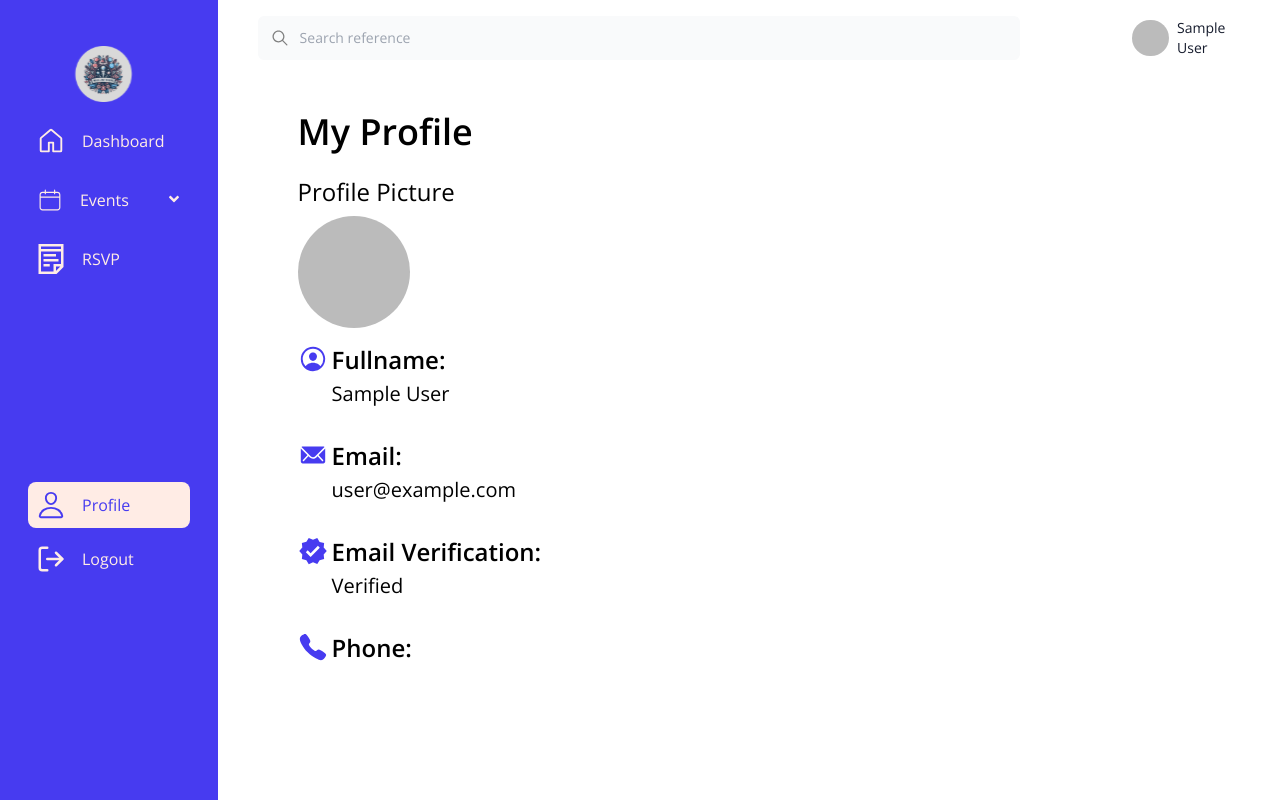
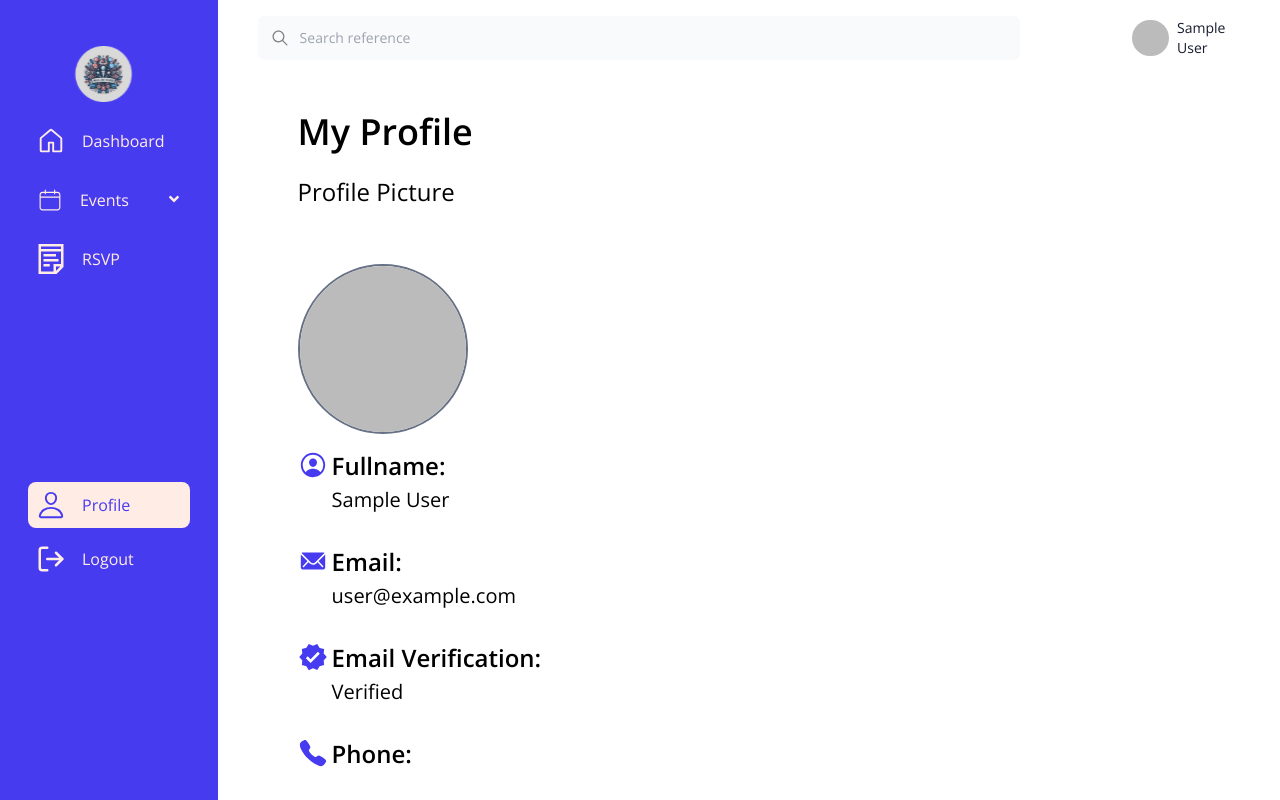
Before and after one commit to Areebah-snow/adch-group-5, a React (Vite) app: page /profile in a window 1280 px wide. Built offline with nearby package versions, Linux system fonts and the light colour scheme; no server answers; sample sign-in values are in the browser's storage.

Commit message:
updated profile edit section

```diff
--- a/src/Components/imageUpload/Profile.jsx
+++ b/src/Components/imageUpload/Image.jsx
@@ -5,9 +5,11 @@ import LeftContent from "../../assets/Left Content.png";
 import RightContent from "../../assets/Right Content.png";
 import { ToastContainer, Zoom, toast } from "react-toastify";
 
-const Profile = ({ setPhotoURL }) => {
+const Image = ({ setPhotoURL, circle, photoURL, editMode }) => {
   const avatarUrl = useRef("");
   const [modalOpen, setModalOpen] = useState(false);
+  avatarUrl.current = photoURL;
+
   const uploadImage = () => {
     const blob = new Blob([avatarUrl.current], { type: "image/jpeg" });
     const data = new FormData();
@@ -49,7 +51,9 @@ const Profile = ({ setPhotoURL }) => {
           <img
             src={avatarUrl.current}
             alt="Upload Event Image"
-            className="w-[170px] h-[170px] border-2 border-grey"
+            className={`w-[170px] h-[170px] ${
+              circle ? "rounded-full" : ""
+            } border-2 border-grey`}
           />
         ) : (
           <span className="py-20 rounded-md px-14 mx-auto border-grey border-2 flex items-center justify-center">
@@ -57,6 +61,7 @@ const Profile = ({ setPhotoURL }) => {
             <img src={RightContent} alt="hug" className="inline" />
           </span>
         )}
+        {(editMode == undefined || editMode != false) && (
           <button
             className="absolute -bottom-3 left-0 right-0 m-auto w-fit p-[.35rem] rounded-full bg-gray-800 hover:bg-gray border border-gray-600 bg-grey"
             title="Change photo"
@@ -64,10 +69,13 @@ const Profile = ({ setPhotoURL }) => {
           >
             <PencilIcon />
           </button>
+        )}
       </div>
 
       {modalOpen && (
         <Modal
+          circle={circle}
+          editMode={editMode}
           updateAvatar={updateAvatar}
           closeModal={() => setModalOpen(false)}
         />
@@ -76,4 +84,4 @@ const Profile = ({ setPhotoURL }) => {
   );
 };
 
-export default Profile;
+export default Image;
--- a/src/Components/imageUpload/ImageCropper.jsx
+++ b/src/Components/imageUpload/ImageCropper.jsx
@@ -10,7 +10,7 @@ import setCanvasPreview from "./setCanvasPreview";
 const ASPECT_RATIO = 1;
 const MIN_DIMENSION = 150;
 
-const ImageCropper = ({ closeModal, updateAvatar }) => {
+const ImageCropper = ({ closeModal, updateAvatar, circle, editMode }) => {
   const imgRef = useRef(null);
   const previewCanvasRef = useRef(null);
   const [imgSrc, setImgSrc] = useState("");
@@ -74,6 +74,7 @@ const ImageCropper = ({ closeModal, updateAvatar }) => {
           <ReactCrop
             crop={crop}
             onChange={(pixelCrop, percentCrop) => setCrop(percentCrop)}
+            circularCrop={circle ? true : false}
             keepSelection
             aspect={ASPECT_RATIO}
             minWidth={MIN_DIMENSION}
--- a/src/Components/imageUpload/Modal.jsx
+++ b/src/Components/imageUpload/Modal.jsx
@@ -2,7 +2,7 @@ import CloseIcon from "./CloseIcon";
 import ImageCropper from "./ImageCropper";
 
 // eslint-disable-next-line react/prop-types
-const Modal = ({ updateAvatar, closeModal }) => {
+const Modal = ({ updateAvatar, closeModal, circle, editMode }) => {
   return (
     <div
       className="relative z-10"
@@ -24,6 +24,8 @@ const Modal = ({ updateAvatar, closeModal }) => {
                 <CloseIcon />
               </button>
               <ImageCropper
+                circle={circle}
+                editMode={editMode}
                 updateAvatar={updateAvatar}
                 closeModal={closeModal}
               />
--- a/src/Pages/Dashboard/CreateEvent.jsx
+++ b/src/Pages/Dashboard/CreateEvent.jsx
@@ -7,7 +7,7 @@ import { auth } from "../../../firebaseConfig";
 import axios from "axios";
 import { useNavigate } from "react-router-dom";
 import ClockLoader from "react-spinners/ClipLoader";
-import Profile from "../../Components/imageUpload/Profile";
+import Image from "../../Components/imageUpload/Image";
 
 const CreateEvent = () => {
   const [eventName, seteventName] = useState("");
@@ -298,7 +298,7 @@ const CreateEvent = () => {
                 className="my-2 rounded-md px-4 pt-3 pb-20 w-full border border-gray outline-none shadow-md"
               />
               <div className="my-4 flex flex-col">
-                <Profile setPhotoURL={setPhotoURL} />
+                <Image setPhotoURL={setPhotoURL} />
               </div>
 
               <button
--- a/src/Pages/Dashboard/Profile.jsx
+++ b/src/Pages/Dashboard/Profile.jsx
@@ -8,8 +8,24 @@ import { IoCall } from "react-icons/io5";
 import { IoIosMail } from "react-icons/io";
 import { IoPersonCircleOutline } from "react-icons/io5";
 import { MdVerified } from "react-icons/md";
-
+import Image from "../../Components/imageUpload/Image";
+import { useState } from "react";
+import { updateProfile } from "firebase/auth";
+import { toast } from "react-toastify";
 const Profile = () => {
+  const [photoURL, setPhotoURL] = useState(
+    auth.currentUser.photoURL || profilepic
+  );
+  const [name, setName] = useState(auth.currentUser.displayName);
+  const handleUpdate = async () => {
+    updateProfile(auth.currentUser, { displayName: name, photoURL: photoURL })
+      .then(() => {
+        toast.success("Profile Updated Successfully");
+      })
+      .catch((error) => {
+        toast.error(error.message);
+      });
+  };
   return (
     <div>
       <Sidebar />
@@ -20,11 +36,17 @@ const Profile = () => {
           <h1 className="font-semibold text-4xl mb-4">My Profile</h1>
           <div className="w-80">
             <h1 className=" text-2xl my-2">Profile Picture</h1>
-            <img
+            {/* <img
               width="35%"
               className="rounded-full aspect-square"
               src={auth.currentUser?.photoURL || profilepic}
               alt="profile pic"
+            /> */}
+            <Image
+              circle={true}
+              editMode={false}
+              setPhotoURL={setPhotoURL}
+              photoURL={photoURL}
             />
           </div>
           <ProfileItem
```
Lines whose indentation alone changed are shown as unchanged.
